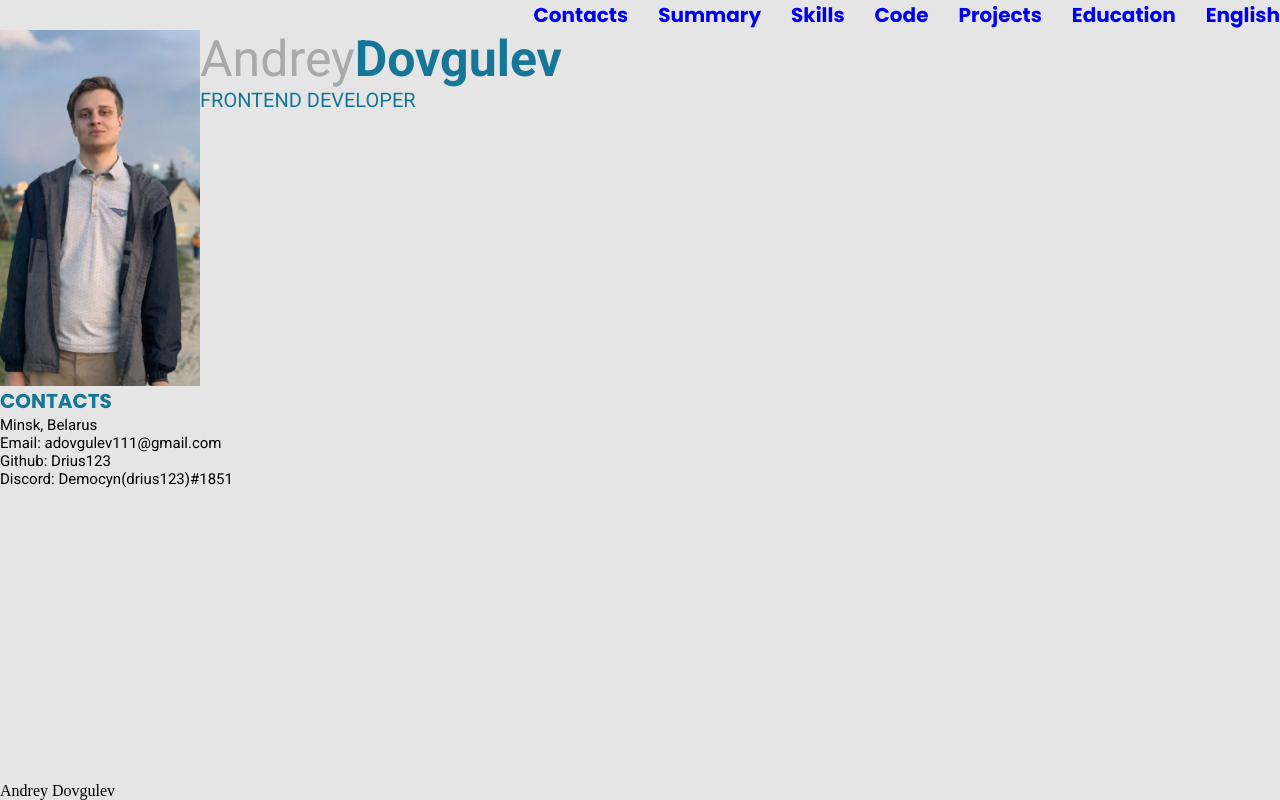
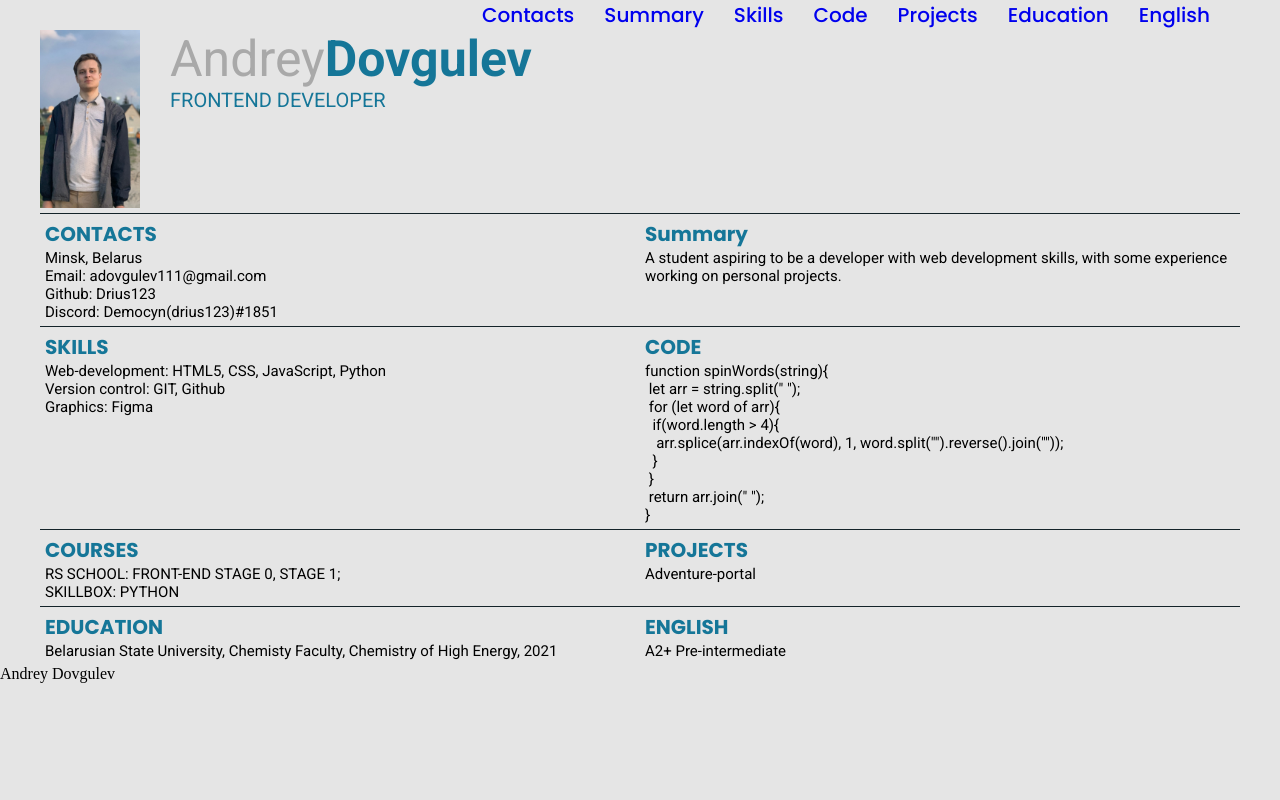
Before and after one commit to Drius123/rsschool-cv, a plain HTML site: page index.html in a window 1280 px wide. Drawn offline with Linux system fonts and the light colour scheme.

Commit message:
feat: add main

```diff
--- a/css/style.css
+++ b/css/style.css
@@ -5,7 +5,7 @@ body{
 }
 
 .header{
-	max-width: 1400px;
+	max-width: 1200px;
 	margin: 0 auto;
 	position: relative;
 }
@@ -14,16 +14,18 @@ body{
 	justify-content: flex-end;
 	column-gap: 30px;
 	font-family: "Poppins", sans-serif;
-	font-weight: 700;
+	font-weight: 500;
 	font-size: 20px;
 	color: rgba(21, 118, 152, 1);
+	padding-right: 30px;
 }
 .main{
-	max-width: 1400px;
+	max-width: 1200px;
 	margin: 0 auto;
 	position: relative;
 }
 .my-name h1{
+	padding-left: 30px;
 	font-family: "Roboto", sans-serif;
 	font-weight: 900;
 	font-size: 50px;
@@ -34,6 +36,7 @@ body{
 	color: rgba(169, 169, 169, 1);
 }
 .my-name h2{
+	padding-left: 30px;
 	font-family: "Roboto", sans-serif;
 	font-weight: 400;
 	font-size: 20px;
@@ -44,23 +47,38 @@ body{
 }
 .preview img{
 	height: auto;
-	max-width: 200px;
+	max-width: 100px;
+	padding-bottom: 5px;
 }
-.contacts h2{
+.information{
+	display: flex;
+	flex-wrap: wrap;
+}
+.container{
+	flex: 50%;
+	max-width: 50%;
+	padding: 5px;
+	border-top: 1px solid rgb(20, 35, 41);
+}
+.information h2{
 	font-family: "Poppins", sans-serif;
 	font-weight: 700;
 	font-size: 20px;
 	color: rgba(21, 118, 152, 1);
 }
-.contact-list{
+.inf-list{
+	font-family: "Roboto", sans-serif;
+	font-weight: 400;
+	font-size: 15px;
+}
+.information p{
 	font-family: "Roboto", sans-serif;
 	font-weight: 400;
 	font-size: 15px;
 }
 .footer {
 	max-width: 1400px;
-	margin: 0 auto;
-  position: absolute;
+  position: sticky;
   left: 0;
   bottom: 0;
   width: 100%;
--- a/index.html
+++ b/index.html
@@ -22,22 +22,69 @@
 			</nav>
 	</header>
 	<main class="main">
-		<div class="preview">
+		<section class="preview">
 			<img src="img/CV.jpg" alt="my_photo">
 			<div class="my-name">
 				<h1><span>Andrey</span>Dovgulev</h1>
 				<h2>FRONTEND DEVELOPER</h2>
 			</div>
-		</div>
-		<div class="contacts">
+		</section>
+		<section class="information">
+			<div class="container">
 				<h2>CONTACTS</h2>
-			<ul class="contact-list">
+				<ul class="inf-list">
 					<li>Minsk, Belarus</li>
 					<li>Email: adovgulev111@gmail.com</li>
 					<li>Github: Drius123</li>
 					<li>Discord: Democyn(drius123)#1851</li>
 				</ul>
 			</div>
+			<div class="container">
+				<h2>Summary</h2>
+				<p>A student aspiring to be a developer with web development skills, with some experience working on personal projects.</p>
+			</div>
+			<div class="container">
+				<h2>SKILLS</h2>
+				<ul class="inf-list">
+					<li>Web-development: HTML5, CSS, JavaScript, Python</li>
+					<li>Version control: GIT, Github</li>
+					<li>Graphics: Figma</li>
+				</ul>
+			</div>
+			<div class="container">
+				<h2>CODE</h2>
+				<p>function spinWords(string){<br>
+					&nbsplet arr = string.split(" ");<br>
+					&nbspfor (let word of arr){<br>
+						&nbsp&nbspif(word.length > 4){<br>
+							&nbsp&nbsp&nbsparr.splice(arr.indexOf(word), 1, word.split("").reverse().join(""));<br>
+							&nbsp&nbsp}<br>
+							&nbsp}<br>
+							&nbspreturn arr.join(" ");<br>
+				}</p>
+			</div>
+			<div class="container">
+				<h2>COURSES</h2>
+				<ul class="inf-list">
+					<li>RS SCHOOL: FRONT-END STAGE 0, STAGE 1;</li>
+					<li>SKILLBOX: PYTHON</li>
+				</ul>
+			</div>
+			<div class="container">
+				<h2>PROJECTS</h2>
+				<ul class="inf-list">
+					<li>Adventure-portal</li>
+				</ul>
+			</div>
+			<div class="container">
+				<h2>EDUCATION</h2>
+				<p>Belarusian State University, Chemisty Faculty, Chemistry of High Energy, 2021</p>
+			</div>
+			<div class="container">
+				<h2>ENGLISH</h2>
+				<p>A2+ Pre-intermediate</p>
+			</div>
+		</section>
 	</main>
 	<footer class="footer">
 		  <h1>Andrey Dovgulev</h1>
```
Lines whose indentation alone changed are shown as unchanged.
